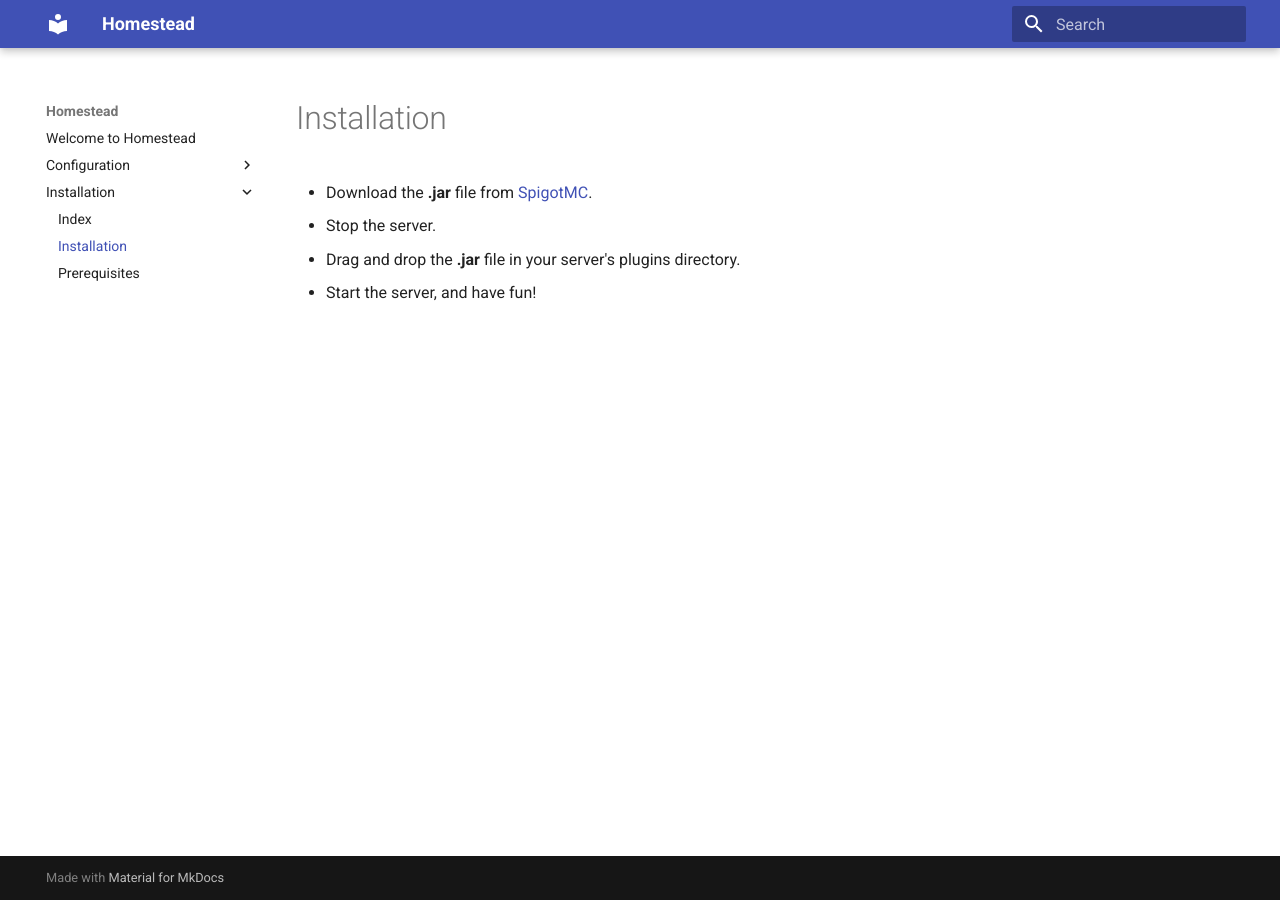
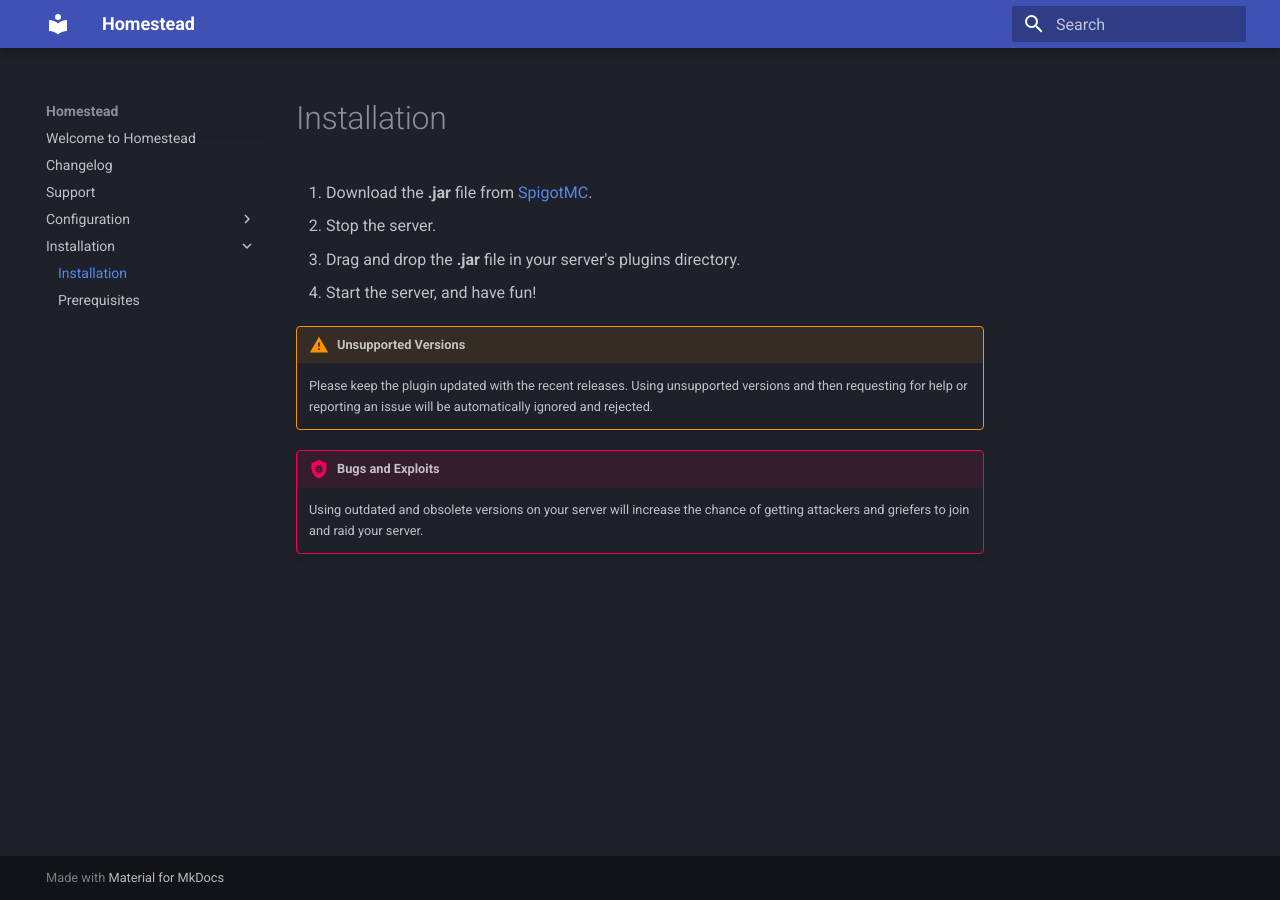
Before and after one commit to TFAGaming/Homestead, an MkDocs documentation site: the page built from docs/Installation/Installation.md, in a window 1280 px wide. Built offline with MkDocs 1.6.1 and Material for MkDocs 9.7.7, drawn with Linux system fonts in a browser that asks for light colours.

Commit message:
docs: added theme and updated pages

```diff
--- a/docs/Installation/Installation.md
+++ b/docs/Installation/Installation.md
@@ -1,6 +1,16 @@
 # Installation
 
-- Download the **.jar** file from [SpigotMC](https://www.spigotmc.org/resources/121873/).
-- Stop the server.
-- Drag and drop the **.jar** file in your server's plugins directory.
-- Start the server, and have fun!
+1. Download the **.jar** file from [SpigotMC](https://www.spigotmc.org/resources/121873/).
+2. Stop the server.
+3. Drag and drop the **.jar** file in your server's plugins directory.
+4. Start the server, and have fun!
+
+!!! warning "Unsupported Versions"
+
+    Please keep the plugin updated with the recent releases. Using unsupported versions and then requesting
+    for help or reporting an issue will be automatically ignored and rejected.
+
+!!! bug "Bugs and Exploits"
+
+    Using outdated and obsolete versions on your server will increase the chance of getting attackers and
+    griefers to join and raid your server.
--- a/mkdocs.yml
+++ b/mkdocs.yml
@@ -1,3 +1,16 @@
 site_name: Homestead
 theme:
   name: material
+  palette:
+    scheme: slate
+markdown_extensions:
+  - admonition
+  - pymdownx.highlight:
+      anchor_linenums: true
+      line_spans: __span
+      pygments_lang_class: true
+  - pymdownx.inlinehilite
+  - pymdownx.snippets
+  - pymdownx.superfences
+  - pymdownx.details
+  - pymdownx.superfences
```
Also changed, not shown: docs/Changelog.md (added, +59 -0 lines), docs/Configuration/Database.md (+4 -3 lines), docs/Configuration/Integrations and Plugins.md (+8 -5 lines), docs/Configuration/Ranks and Permissions.md (+8 -8 lines), docs/Installation/Prerequisites.md (+3 -3 lines), docs/Support.md (added, +9 -0 lines), docs/Configuration/index.md (deleted), docs/Installation/index.md (deleted).
